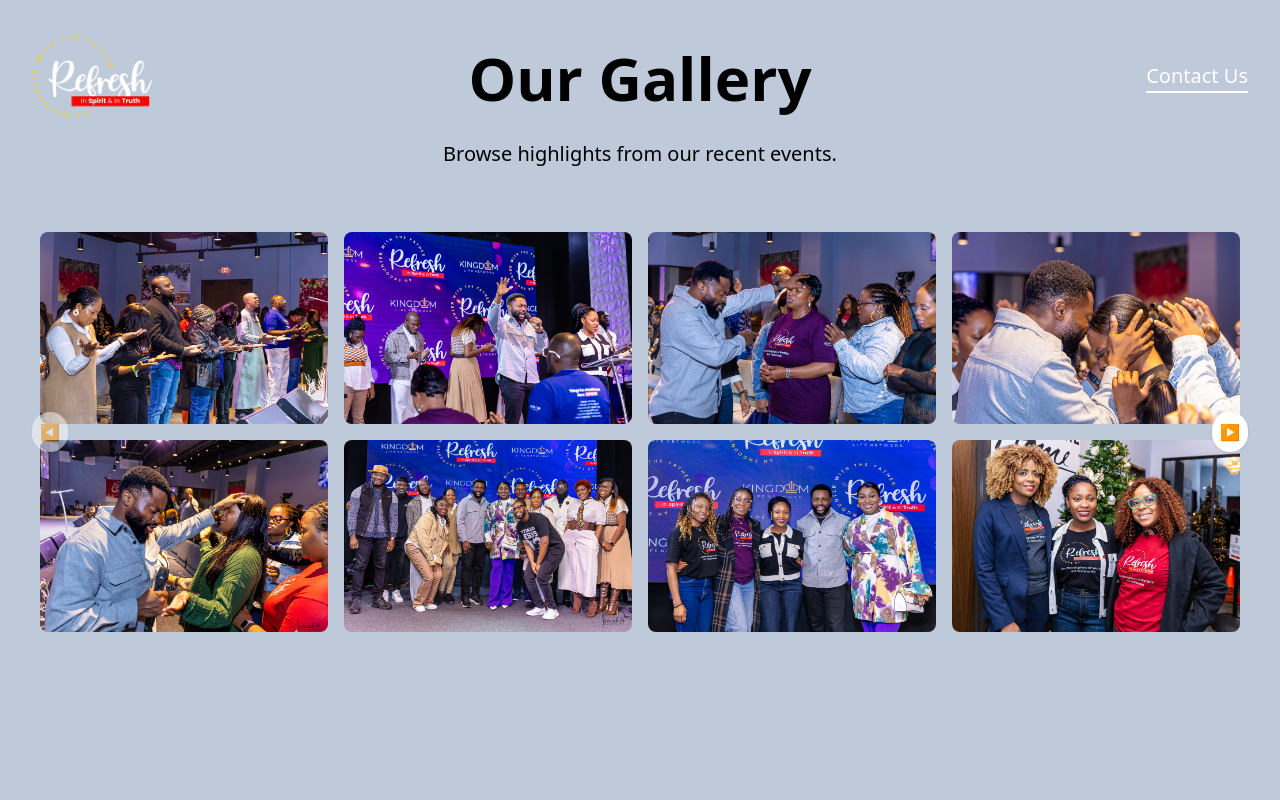
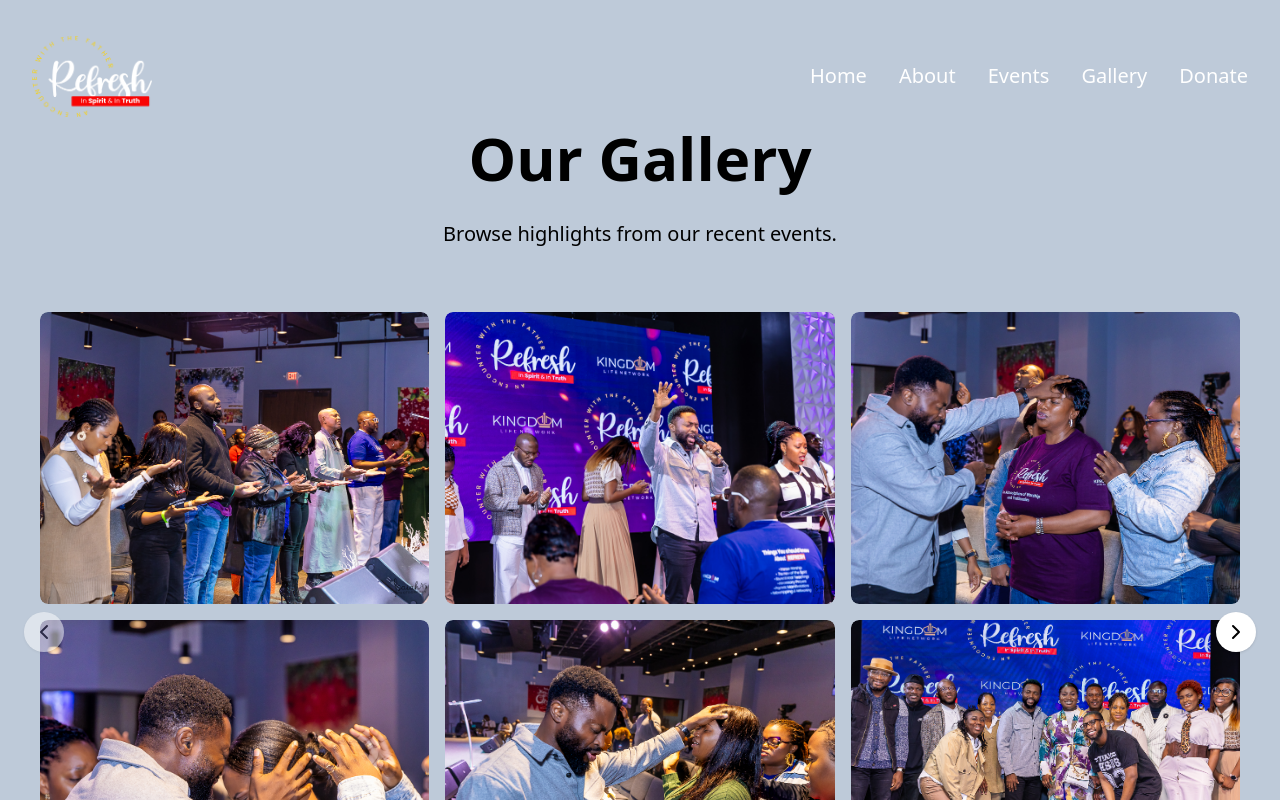
Before and after one commit to Ayomide4/Refresh, a Next.js app in the folder web/: page /gallery in a window 1280 px wide. Shown: the top 800 px of the page. Built offline with nearby package versions, Linux system fonts and the light colour scheme.

Commit message:
add gallery

```diff
--- a/web/app/components/Footer.tsx
+++ b/web/app/components/Footer.tsx
@@ -45,6 +45,7 @@
       <div className="border-b-2 border-background my-10"></div>
 
       <div className="flex flex-col space-y-4 mb-4 md:flex-row justify-between items-center md:mb-0 md:space-y-0">
+        <Link href="/">
           <Image
             src={logo}
             width={120}
@@ -53,6 +54,7 @@
             className="object-cover cursor-pointer"
             alt="Refresh Logo"
           />
+        </Link>
 
         <p className="text-lg">
           Designed by <a className="underline">Lone Star Web Studio</a>
--- a/web/app/components/Gallery.tsx
+++ b/web/app/components/Gallery.tsx
@@ -1,16 +1,16 @@
-
-// components/Gallery.tsx
 "use client";
 
 import Image from "next/image";
 import { useState } from "react";
+
+import { ChevronRight, ChevronLeft, X } from "lucide-react";
 
 interface GalleryProps {
   images: string[];
 }
 
 export default function Gallery({ images }: GalleryProps) {
-  const columns = 4;        // images per row
+  const columns = 3;        // images per row
   const rows = 2;           // number of rows to show
   const pageSize = columns * rows; // total images per page
 
@@ -37,19 +37,21 @@
   return (
     <div>
       {/* Gallery Grid */}
-      <div className="relative">
-        <div className="grid grid-cols-2 md:grid-cols-4 gap-4 p-4">
+      <div className="relative h-[calc(4rem*2+2rem)] md:h-[calc((100vw/3)*(3/4)*2+2rem)]">
+        <div className="grid grid-cols-1 md:grid-cols-3 gap-4 p-4 ">
           {displayImages.map((src, idx) => (
             <div
               key={start + idx}
-              className="relative w-full h-48 cursor-pointer"
+
+              className="relative w-full aspect-[4/3]  cursor-pointer rounded-lg overflow-hidden"
+
               onClick={() => openModal(src)}
             >
               <Image
                 src={src}
                 alt={`Gallery image ${start + idx + 1}`}
                 fill
-                className="object-cover rounded-lg"
+                className="object-cover rounded-lg "
               />
             </div>
           ))}
@@ -59,17 +61,16 @@
         <button
           onClick={() => setPage((p) => Math.max(p - 1, 0))}
           disabled={page === 0}
-          className="absolute left-2 top-1/2 transform -translate-y-1/2 bg-white p-2 rounded-full shadow disabled:opacity-50"
+          className="absolute left-0 top-1/2 transform -translate-y-1/2 bg-white p-2 rounded-full shadow disabled:opacity-50"
         >
-          ◀
+          <ChevronLeft className="text-black" />
         </button>
         <button
           onClick={() => setPage((p) => Math.min(p + 1, maxPage))}
           disabled={page === maxPage}
-          className="absolute right-2 top-1/2 transform -translate-y-1/2 bg-white p-2 rounded-full shadow disabled:opacity-50"
+          className="absolute right-0 top-1/2 transform -translate-y-1/2 bg-white p-2 rounded-full shadow disabled:opacity-50"
         >
-          ▶
-        </button>
+          <ChevronRight className="text-black" />        </button>
       </div>
 
       {/* Modal */}
@@ -79,25 +80,22 @@
           onClick={closeModal}
         >
           <div
-            className="relative max-w-3xl max-h-full"
+            className="relative w-[90vw] max-w-5xl aspect-[4/3] rounded-lg overflow-hidden"
             onClick={(e) => e.stopPropagation()}
           >
             <Image
               src={modalImage}
               alt="Modal image"
-              width={800}
-              height={600}
-              className="object-contain rounded"
+              fill
+              className="object-contain"
             />
             <button
               onClick={closeModal}
-              className="absolute top-2 right-2 text-white bg-gray-800 p-2 rounded"
+              className="absolute top-2 right-2 text-white bg-black cursor-pointer p-2 rounded z-10"
             >
-              Close
-            </button>
+              <X />            </button>
           </div>
         </div>
-      )}
-    </div>
+      )}    </div>
   );
 }
--- a/web/app/components/Navbar.tsx
+++ b/web/app/components/Navbar.tsx
@@ -1,9 +1,8 @@
-"use client"
+"use client";
 import { useState } from "react";
-import logo from "@/public/logo1.png"
+import logo from "@/public/logo1.png";
 import Image from "next/image";
 import Link from "next/link";
-
 
 const Navbar = () => {
   const [isMenuOpen, setIsMenuOpen] = useState(false);
@@ -18,43 +17,92 @@
 
   return (
     <nav className="absolute z-10 top-0 left-8 right-8 py-4 flex justify-between items-center md:mt-5">
-      <Link className="flex items-center md:hidden cursor-pointer" href="/">
-        <Image src={logo} width={100} height={67} alt="MyRefresh Logo" />
+      {/* Logo */}
+      <Link href="/">
+        <div className="flex items-center">
+          <Image src={logo} width={120} height={60} alt="MyRefresh Logo" />
+        </div>
       </Link>
 
-      <Link className="hidden md:flex items-center cursor-pointer" href="/">
-        <Image src={logo} width={120} height={60} alt="MyRefresh Logo" />
-      </Link>
+      {/* Desktop Menu */}
+      <div className="hidden md:flex space-x-8">
+        <Link href="/" className="relative group">
+          <span className="font-medium text-xl text-white">Home</span>
+          <span className="absolute left-0 bottom-0 h-[2px] w-0 bg-white transition-all duration-300 group-hover:w-full"></span>
+        </Link>
+        <Link href="/#about"
+          className="relative group focus:outline-none"
+        >
+          <span className="font-medium text-xl text-white">About</span>
+          <span className="absolute left-0 bottom-0 h-[2px] w-0 bg-white transition-all duration-300 group-hover:w-full"></span>
+        </Link>
 
-      <button
-        onClick={() => scrollToSection("footer")}
-        className="font-medium text-xl underline underline-offset-8 hidden md:block cursor-pointer text-white"
-      >
-        Contact Us
+        <Link href="/#events"
+
+          className="relative group focus:outline-none"
+        >
+          <span className="font-medium text-xl text-white">Events</span>
+          <span className="absolute left-0 bottom-0 h-[2px] w-0 bg-white transition-all duration-300 group-hover:w-full"></span>
+        </Link>
+        <Link href="/gallery" className="relative group">
+          <span className="font-medium text-xl text-white">Gallery</span>
+          <span className="absolute left-0 bottom-0 h-[2px] w-0 bg-white transition-all duration-300 group-hover:w-full"></span>
+        </Link>
+        <Link
+          href="/#donation"
+          className="relative group focus:outline-none"
+        >
+          <span className="font-medium text-xl text-white">Donate</span>
+          <span className="absolute left-0 bottom-0 h-[2px] w-0 bg-white transition-all duration-300 group-hover:w-full"></span>
+        </Link>      </div>
+
+      {/* Mobile Menu Toggle */}
+      <button onClick={() => setIsMenuOpen(!isMenuOpen)} className="md:hidden text-white">
+        Menu
       </button>
 
       {/* Mobile Menu */}
       {isMenuOpen && (
         <div className="absolute top-16 left-0 right-0 bg-background shadow-md p-4 md:hidden">
           <div className="flex flex-col space-y-4">
+            <Link
+              href="/"
+              className="relative group"
+              onClick={() => setIsMenuOpen(false)}
+            >
+              <span className="font-medium text-xl text-white">Home</span>
+              <span className="absolute left-0 bottom-0 h-[2px] w-0 bg-white transition-all duration-300 group-hover:w-full"></span>
+            </Link>
             <button
               onClick={() => scrollToSection("about")}
-              className="font-medium hover:text-primary transition-colors"
+              className="relative group focus:outline-none"
             >
-              About
+              <span className="font-medium text-xl text-white">About</span>
+              <span className="absolute left-0 bottom-0 h-[2px] w-0 bg-white transition-all duration-300 group-hover:w-full"></span>
             </button>
             <button
               onClick={() => scrollToSection("events")}
-              className="font-medium hover:text-primary transition-colors"
+              className="relative group focus:outline-none"
             >
-              Events
+              <span className="font-medium text-xl text-white">Events</span>
+              <span className="absolute left-0 bottom-0 h-[2px] w-0 bg-white transition-all duration-300 group-hover:w-full"></span>
             </button>
-            <button
-              onClick={() => scrollToSection("donation")}
-              className="font-medium hover:text-primary transition-colors"
+            <Link
+              href="/gallery"
+              className="relative group"
+              onClick={() => setIsMenuOpen(false)}
             >
-              Donation
-            </button>
+              <span className="font-medium text-xl text-white">Gallery</span>
+              <span className="absolute left-0 bottom-0 h-[2px] w-0 bg-white transition-all duration-300 group-hover:w-full"></span>
+            </Link>
+            <Link
+              href="/donate"
+              className="relative group"
+              onClick={() => setIsMenuOpen(false)}
+            >
+              <span className="font-medium text-xl text-white">Donate</span>
+              <span className="absolute left-0 bottom-0 h-[2px] w-0 bg-white transition-all duration-300 group-hover:w-full"></span>
+            </Link>
           </div>
         </div>
       )}
--- a/web/app/gallery/page.tsx
+++ b/web/app/gallery/page.tsx
@@ -2,7 +2,7 @@
 // app/gallery/page.tsx
 import fs from "fs";
 import path from "path";
-import Gallery from "../components/Gallery.tsx"
+import Gallery from "../components/Gallery"
 
 export const metadata = {
   title: "Gallery – Refresh",
@@ -17,8 +17,8 @@
     .map((name) => `/about/${name}`); // turn into public URL
 
   return (
-    <main className="min-h-screen px-6 py-12 bg-background">
-      <h1 className="text-4xl md:text-6xl font-bold text-center mb-8">
+    <main className="min-h-screen px-6 py-12 text-black">
+      <h1 className="text-3xl md:text-6xl font-bold text-center mb-8 mt-20">
         Our Gallery
       </h1>
       <p className="text-center text-lg md:text-xl mb-12">
```
Lines whose indentation alone changed are shown as unchanged.
